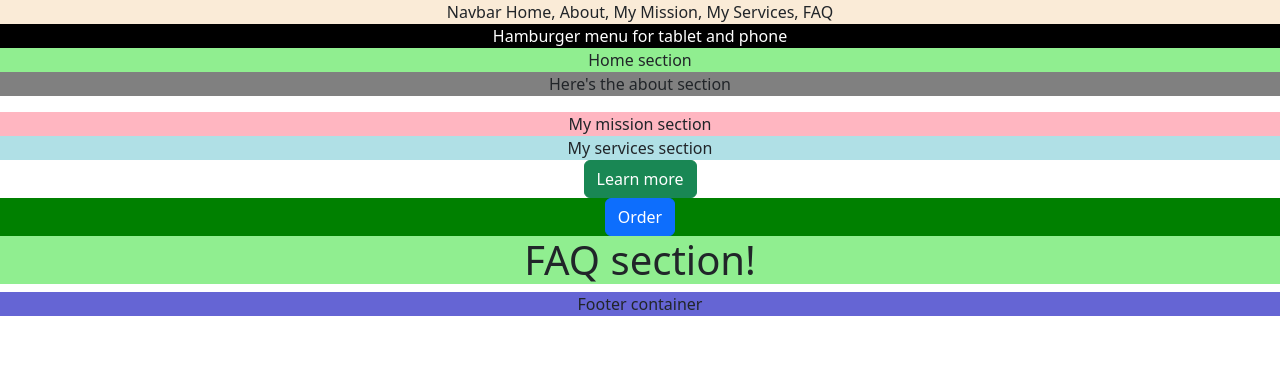
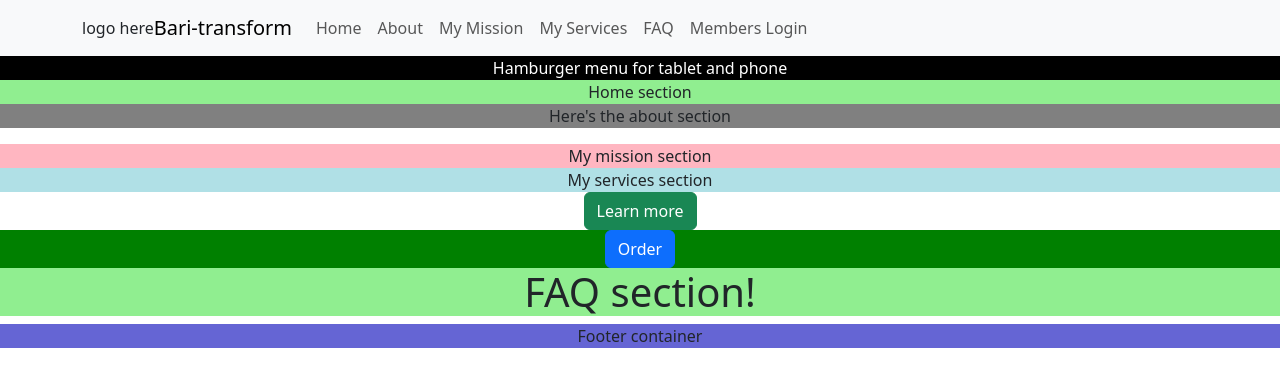
Before and after one commit to emmy-codes/bariatric-support-consulting, a React (Create React App) app: page / in a window 1280 px wide. Shown: the top 386 px of the page. Built offline with nearby package versions, Linux system fonts and the light colour scheme.

Commit message:
Update Navbar name
Update Navbar component nameto Navigation to not collide with BS

```diff
--- a/src/App.js
+++ b/src/App.js
@@ -1,6 +1,6 @@
 import './App.css';
 import 'bootstrap/dist/css/bootstrap.min.css';
-import Navbar from '../src/Components/Navbar';
+import Navigation from '../src/Components/Navigation';
 import HamburgerMenu from '../src/Components/HamburgerMenu';
 import Home from '../src/Components/Home';
 import About from '../src/Components/About';
@@ -15,7 +15,7 @@ import Footer from '../src/Components/Footer';
 function App() {
   return (
     <div className="App">
-      <Navbar />
+      <Navigation />
       <HamburgerMenu />
       <Home />
       <About />
```
